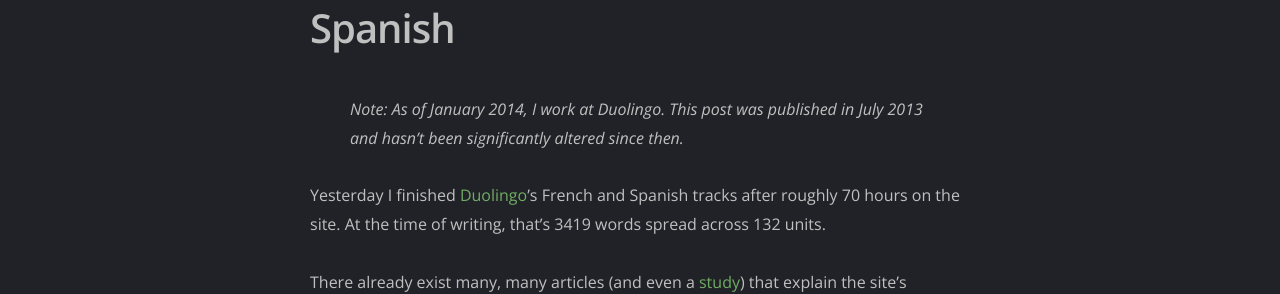
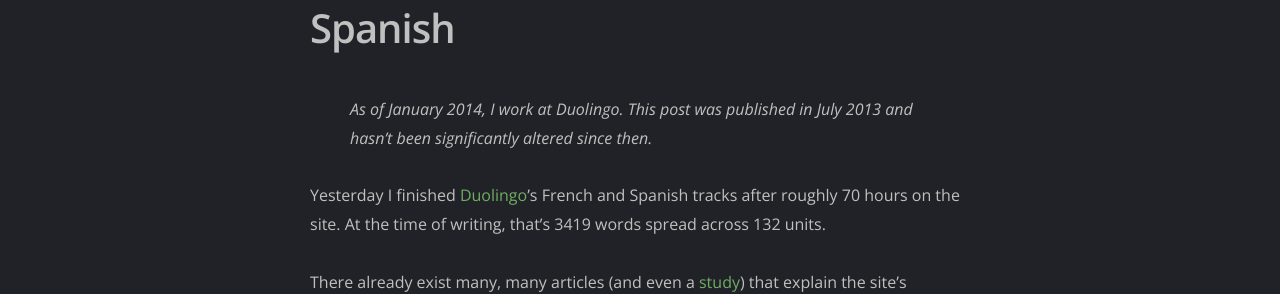
Before and after one commit to artnc/personal-website, a Jekyll site: the page built from src/blog/_posts/2013-07-26-duolingo.md, in a window 1280 px wide. Shown: the part 207-501 px from the top of the page. Built offline with Jekyll 4.4.1, drawn with Linux system fonts in a browser that asks for light colours; nearby versions of some CDN libraries; Markdown is read by kramdown in place of the engine named in the settings; comment, search, counter and statistics services are not loaded.

Commit message:
Add /guitalele

```diff
--- a/src/_config.yml
+++ b/src/_config.yml
@@ -7,5 +7,5 @@
 permalink: /:title.html
 port: 8005
 redcarpet:
-  extensions: ["smart", "strikethrough", "with_toc_data"]
+  extensions: ["smart", "strikethrough", "tables", "with_toc_data"]
 url: https://chaidarun.com
--- a/src/blog/_posts/2013-07-26-duolingo.md
+++ b/src/blog/_posts/2013-07-26-duolingo.md
@@ -6,7 +6,7 @@
 tags: ["personal"]
 comments: true
 ---
-> Note: As of January 2014, I work at Duolingo. This post was published in July 2013 and hasn't been significantly altered since then.
+> As of January 2014, I work at Duolingo. This post was published in July 2013 and hasn't been significantly altered since then.
 
 Yesterday I finished [Duolingo](http://www.duolingo.com/)'s French and Spanish tracks after roughly 70 hours on the site. At the time of writing, that's 3419 words spread across 132 units.
 
--- a/src/css/main.scss
+++ b/src/css/main.scss
@@ -616,6 +616,12 @@
   }
 }
 
+.guitalele-html .content {
+  td:first-child {
+    white-space: nowrap;
+  }
+}
+
 .linuxsampler-html .content {
   a img {
     max-width: 300px;
```
Also changed, not shown: src/blog/_posts/2015-04-10-page-turner.md (+1 -1 lines), src/blog/_posts/2017-05-24-guitalele.md (added, +71 -0 lines), src/img/guitalele.jpg (added).
